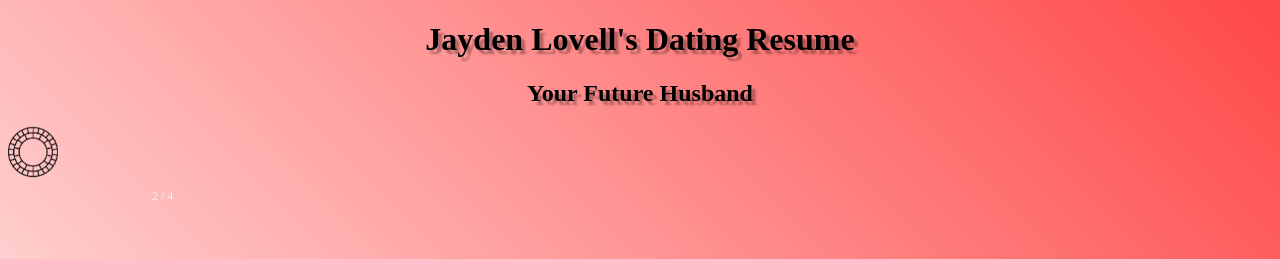
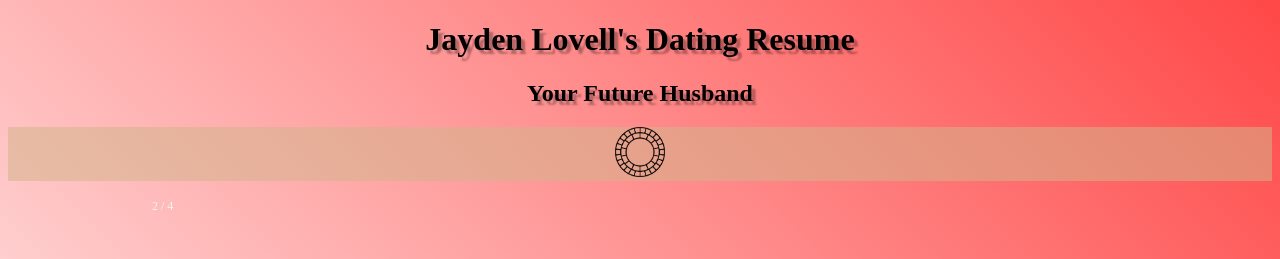
Before and after one commit to jaydenlovell/jaydenlovell.github.io, a plain HTML site: page index.html in a window 1280 px wide. Shown: the top 259 px of the page. Drawn offline with Linux system fonts and the light colour scheme; a script that the page names is missing.

Commit message:
centerVSCO

```diff
--- a/index.html
+++ b/index.html
@@ -18,7 +18,7 @@
       <h2>Your Future Husband</h2>
     </div>
     <div class="social-media">
-      <a href="https://vsco.co/jaydenn-love/gallery">
+      <a href="https://vsco.co/jaydenn-love/gallery" class="social-media-link">
         <i>
           <img src="./images/vscologo.png" class="socialicon" />
         </i>
--- a/styles.css
+++ b/styles.css
@@ -176,8 +176,17 @@ body {
   grid-area:space2
 }
 
-div.social-media{
-  position:sticky;
+div.social-media {
+  position: sticky;
   top: 10px;
   left: 10px;
+  background-color: rgba(210, 180, 140, 0.534);
+  margin-bottom: 10px;
+  display: flex; /* Use flexbox for centering */
+  justify-content: center; /* Center horizontally */
+  align-items: center; /* Center vertically */
 }
+
+.social-media-link {
+  /* You can remove the margin-left and margin-right properties */
+}
```
